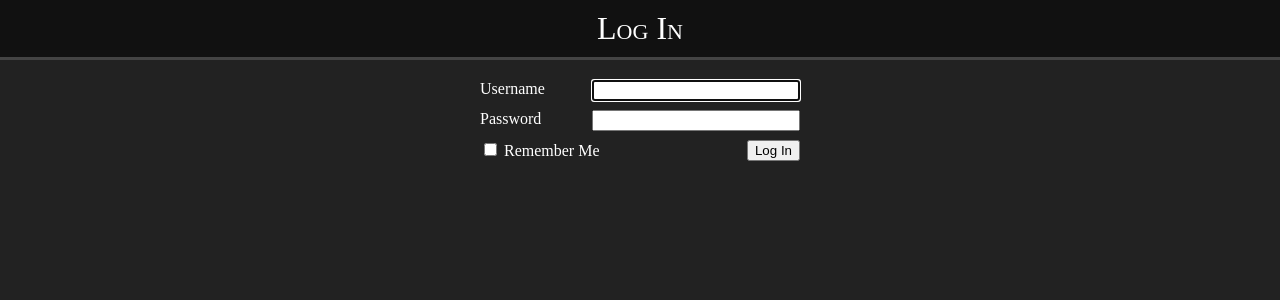
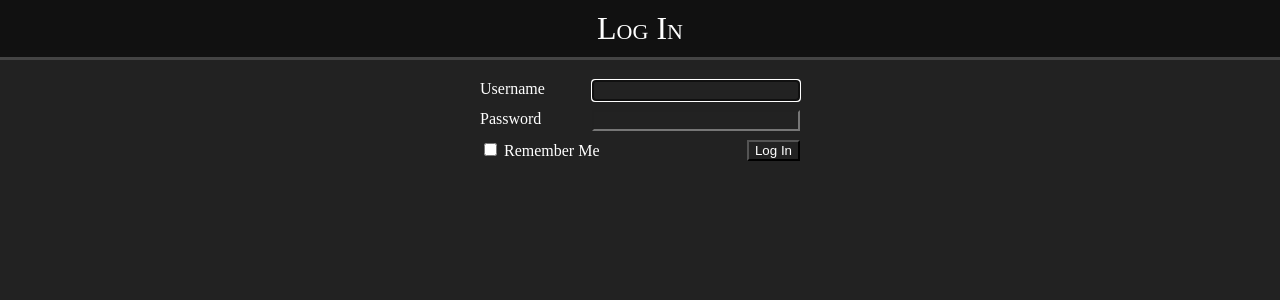
Before and after one commit to spurll/vote, a Flask app: page /login in a window 1280 px wide. Shown: the top 300 px of the page. Run offline with Flask 2, Linux system fonts and the light colour scheme; parts of the project's set-up code (start-up, migrations or seed data) failed here and were passed over.

Commit message:
Improve field styling

```diff
--- a/sample_config.py
+++ b/sample_config.py
@@ -15,6 +15,7 @@
 # SQLAlchemy
 basedir = path.abspath(path.dirname(__file__))
 SQLALCHEMY_DATABASE_URI = 'sqlite:///{}'.format(path.join(basedir, 'app.db'))
+SQLALCHEMY_TRACK_MODIFICATIONS = False
 
 # LDAP
 LDAP_URI = 'ldap://YOUR.LDAP.URI'
--- a/vote/static/style.css
+++ b/vote/static/style.css
@@ -11,11 +11,8 @@
 }
 
 input {
-	color: #000000;
-}
-
-input:disabled {
 	color: #ffffff;
+	background-color: transparent;
 }
 
 input[type="text"] {
```
